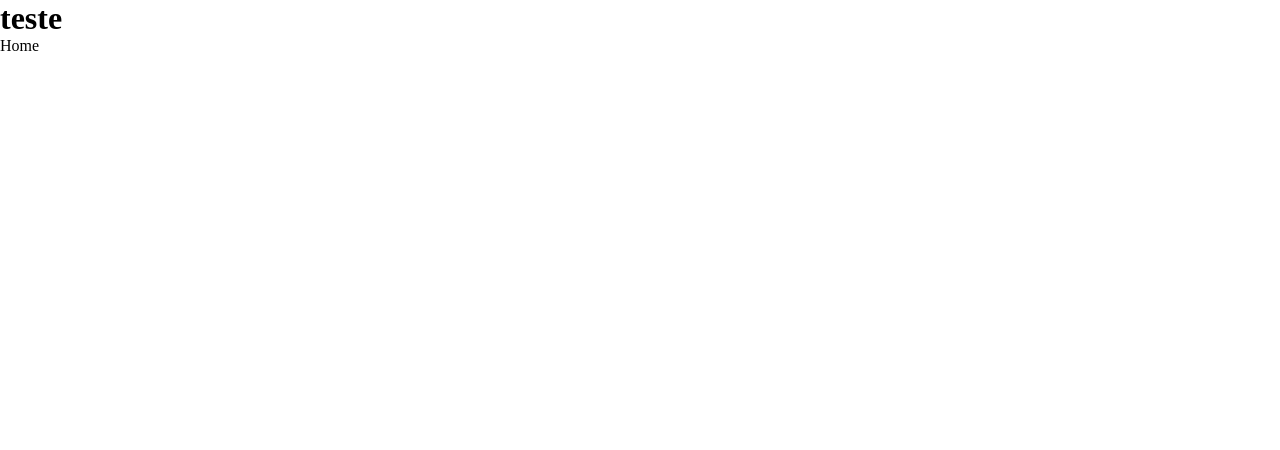
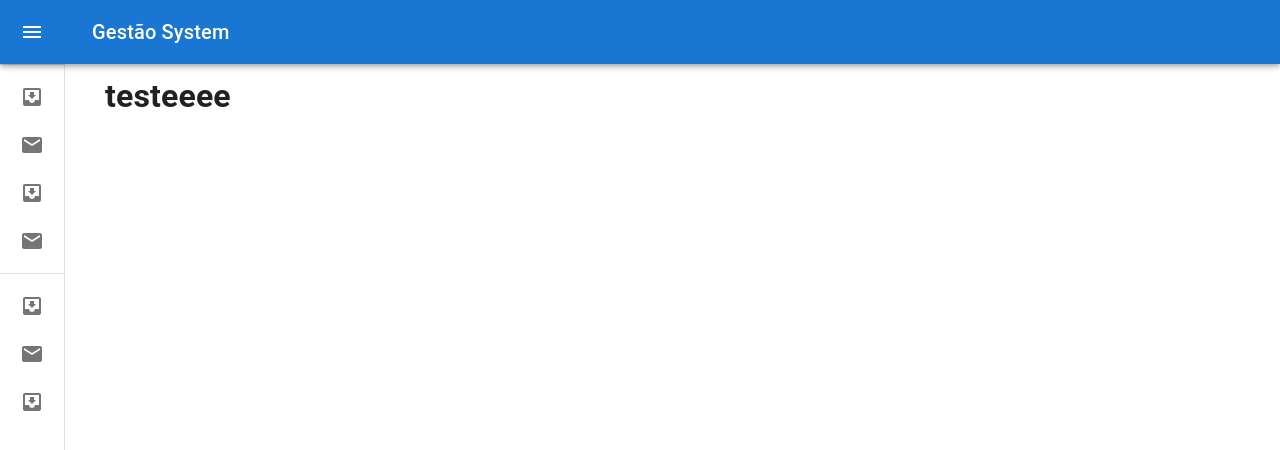
Before and after one commit to LuccaMenezes/gestaoSystem, a React (Vite) app in the folder frontend/: page / in a window 1280 px wide. Shown: the top 450 px of the page. Built offline with nearby package versions, Linux system fonts and the light colour scheme.

Commit message:
implementation of the sidebar in the home

```diff
--- a/frontend/package.json
+++ b/frontend/package.json
@@ -12,6 +12,7 @@
   "dependencies": {
     "@emotion/react": "^11.11.0",
     "@emotion/styled": "^11.11.0",
+    "@mui/icons-material": "^5.11.16",
     "@mui/material": "^5.13.3",
     "axios": "^1.4.0",
     "events": "^3.3.0",
--- a/frontend/src/App.jsx
+++ b/frontend/src/App.jsx
@@ -2,6 +2,7 @@
 
 import { Outlet } from 'react-router-dom'
 import { UserProvider } from './context/UserContext'
+import Sidebar from './components/sidebar/Sidebar'
 
 import Message from './components/message/Message'
 
@@ -9,6 +10,7 @@
 
   return (
     <>
+
       <h1>teste</h1>
       <UserProvider>
         <Message />
--- a/frontend/src/components/form/Input.jsx
+++ b/frontend/src/components/form/Input.jsx
@@ -1,12 +1,28 @@
 import React from 'react'
 import styles from './Input.module.css'
-
+import Box from '@mui/material/Box';
+import TextField from '@mui/material/TextField';
 function Input({ type, text, name, placeholder, handleOnChange, value, multiple }) {
    return (
-      <div>
-         <label htmlFor={name}>{text}:</label>
-         <input type={type} name={name} id={name} placeholder={placeholder} onChange={handleOnChange} value={value} {...(multiple ? {multiple} : '' )} />
-      </div>
+      <Box
+         component="form"
+         sx={{
+            '& > :not(style)': { m: 1, width: '35ch' },
+         }}
+         noValidate
+         autoComplete="off"
+      >
+         <TextField
+            id={name}
+            label={text}
+            variant="outlined"
+            type={type}
+            name={name}
+            placeholder={placeholder}
+            onChange={handleOnChange}
+            value={value}
+            {...(multiple ? { multiple } : '')} />
+      </Box>
    )
 }
 
--- /dev/null
+++ b/frontend/src/components/sidebar/Sidebar.jsx
@@ -0,0 +1,188 @@
+import * as React from 'react';
+import { styled, useTheme } from '@mui/material/styles';
+import Box from '@mui/material/Box';
+import MuiDrawer from '@mui/material/Drawer';
+import MuiAppBar from '@mui/material/AppBar';
+import Toolbar from '@mui/material/Toolbar';
+import List from '@mui/material/List';
+import CssBaseline from '@mui/material/CssBaseline';
+import Typography from '@mui/material/Typography';
+import Divider from '@mui/material/Divider';
+import IconButton from '@mui/material/IconButton';
+import MenuIcon from '@mui/icons-material/Menu';
+import ChevronLeftIcon from '@mui/icons-material/ChevronLeft';
+import ChevronRightIcon from '@mui/icons-material/ChevronRight';
+import ListItem from '@mui/material/ListItem';
+import ListItemButton from '@mui/material/ListItemButton';
+import ListItemIcon from '@mui/material/ListItemIcon';
+import ListItemText from '@mui/material/ListItemText';
+import InboxIcon from '@mui/icons-material/MoveToInbox';
+import MailIcon from '@mui/icons-material/Mail';
+
+const drawerWidth = 240;
+
+const openedMixin = (theme) => ({
+  width: drawerWidth,
+  transition: theme.transitions.create('width', {
+    easing: theme.transitions.easing.sharp,
+    duration: theme.transitions.duration.enteringScreen,
+  }),
+  overflowX: 'hidden',
+});
+
+const closedMixin = (theme) => ({
+  transition: theme.transitions.create('width', {
+    easing: theme.transitions.easing.sharp,
+    duration: theme.transitions.duration.leavingScreen,
+  }),
+  overflowX: 'hidden',
+  width: `calc(${theme.spacing(7)} + 1px)`,
+  [theme.breakpoints.up('sm')]: {
+    width: `calc(${theme.spacing(8)} + 1px)`,
+  },
+});
+
+const DrawerHeader = styled('div')(({ theme }) => ({
+  display: 'flex',
+  alignItems: 'center',
+  justifyContent: 'flex-end',
+  padding: theme.spacing(0, 1),
+  // necessary for content to be below app bar
+  ...theme.mixins.toolbar,
+}));
+
+const AppBar = styled(MuiAppBar, {
+  shouldForwardProp: (prop) => prop !== 'open',
+})(({ theme, open }) => ({
+  zIndex: theme.zIndex.drawer + 1,
+  transition: theme.transitions.create(['width', 'margin'], {
+    easing: theme.transitions.easing.sharp,
+    duration: theme.transitions.duration.leavingScreen,
+  }),
+  ...(open && {
+    marginLeft: drawerWidth,
+    width: `calc(100% - ${drawerWidth}px)`,
+    transition: theme.transitions.create(['width', 'margin'], {
+      easing: theme.transitions.easing.sharp,
+      duration: theme.transitions.duration.enteringScreen,
+    }),
+  }),
+}));
+
+const Drawer = styled(MuiDrawer, { shouldForwardProp: (prop) => prop !== 'open' })(
+  ({ theme, open }) => ({
+    width: drawerWidth,
+    flexShrink: 0,
+    whiteSpace: 'nowrap',
+    boxSizing: 'border-box',
+    ...(open && {
+      ...openedMixin(theme),
+      '& .MuiDrawer-paper': openedMixin(theme),
+    }),
+    ...(!open && {
+      ...closedMixin(theme),
+      '& .MuiDrawer-paper': closedMixin(theme),
+    }),
+  }),
+);
+
+const Sidebar = () => {
+  const theme = useTheme();
+  const [open, setOpen] = React.useState(false);
+
+  const handleDrawerOpen = () => {
+    setOpen(true);
+  };
+
+  const handleDrawerClose = () => {
+    setOpen(false);
+  };
+
+  return (
+    <Box sx={{ display: 'flex' }}>
+      <CssBaseline />
+      <AppBar position="fixed" open={open}>
+        <Toolbar>
+          <IconButton
+            color="inherit"
+            aria-label="open drawer"
+            onClick={handleDrawerOpen}
+            edge="start"
+            sx={{
+              marginRight: 5,
+              ...(open && { display: 'none' }),
+            }}
+          >
+            <MenuIcon />
+          </IconButton>
+          <Typography variant="h6" noWrap component="div">
+            Gestão System
+          </Typography>
+        </Toolbar>
+      </AppBar>
+      <Drawer variant="permanent" open={open}>
+        <DrawerHeader>
+          <IconButton onClick={handleDrawerClose}>
+            {theme.direction === 'rtl' ? <ChevronRightIcon /> : <ChevronLeftIcon />}
+          </IconButton>
+        </DrawerHeader>
+        <Divider />
+        <List>
+          {['Inbox', 'Starred', 'Send email', 'Drafts'].map((text, index) => (
+            <ListItem key={text} disablePadding sx={{ display: 'block' }}>
+              <ListItemButton
+                sx={{
+                  minHeight: 48,
+                  justifyContent: open ? 'initial' : 'center',
+                  px: 2.5,
+                }}
+              >
+                <ListItemIcon
+                  sx={{
+                    minWidth: 0,
+                    mr: open ? 3 : 'auto',
+                    justifyContent: 'center',
+                  }}
+                >
+                  {index % 2 === 0 ? <InboxIcon /> : <MailIcon />}
+                </ListItemIcon>
+                <ListItemText primary={text} sx={{ opacity: open ? 1 : 0 }} />
+              </ListItemButton>
+            </ListItem>
+          ))}
+        </List>
+        <Divider />
+        <List>
+          {['All mail', 'Trash', 'Spam'].map((text, index) => (
+            <ListItem key={text} disablePadding sx={{ display: 'block' }}>
+              <ListItemButton
+                sx={{
+                  minHeight: 48,
+                  justifyContent: open ? 'initial' : 'center',
+                  px: 2.5,
+                }}
+              >
+                <ListItemIcon
+                  sx={{
+                    minWidth: 0,
+                    mr: open ? 3 : 'auto',
+                    justifyContent: 'center',
+                  }}
+                >
+                  {index % 2 === 0 ? <InboxIcon /> : <MailIcon />}
+                </ListItemIcon>
+                <ListItemText primary={text} sx={{ opacity: open ? 1 : 0 }} />
+              </ListItemButton>
+            </ListItem>
+          ))}
+        </List>
+      </Drawer>
+      <Box component="main" sx={{ flexGrow: 1, p: 0 }}>
+        <DrawerHeader />
+      </Box>
+    </Box>
+  );
+}
+
+
+export default Sidebar
--- a/frontend/src/pages/home/Home.jsx
+++ b/frontend/src/pages/home/Home.jsx
@@ -1,8 +1,20 @@
 import React from 'react'
+import Sidebar from '../../components/sidebar/Sidebar'
+
+import Box from '@mui/material/Box';
 
 const Home = () => {
   return (
-    <div>Home</div>
+    <>
+      <Box sx={{ display: "flex" }}>
+        <Sidebar />
+        <Box component="main" sx={{ flexGrow: 1, p: 3 }}>
+          <h1>testeeee</h1>
+        </Box>
+      </Box>
+
+    </>
+
   )
 }
 
--- a/frontend/src/pages/register/Register.jsx
+++ b/frontend/src/pages/register/Register.jsx
@@ -25,7 +25,7 @@
                text="Nome"
                type="text"
                name="name"
-               placeholder="Digite seu nome"
+               placeholder="Digite seu nomae"
                handleOnChange={handleChange}
             />
             <Input
@@ -39,7 +39,7 @@
                text="Senha"
                type="password"
                name="password"
-               placeholder="Digite a sua senha"
+               placeholder="Digite a sua senhaa"
                handleOnChange={handleChange}
             />
             <Input
```
Also changed, not shown: frontend/src/App.css (line endings or trailing spaces), 1 other file (tests, documents, lock files or other folders).
